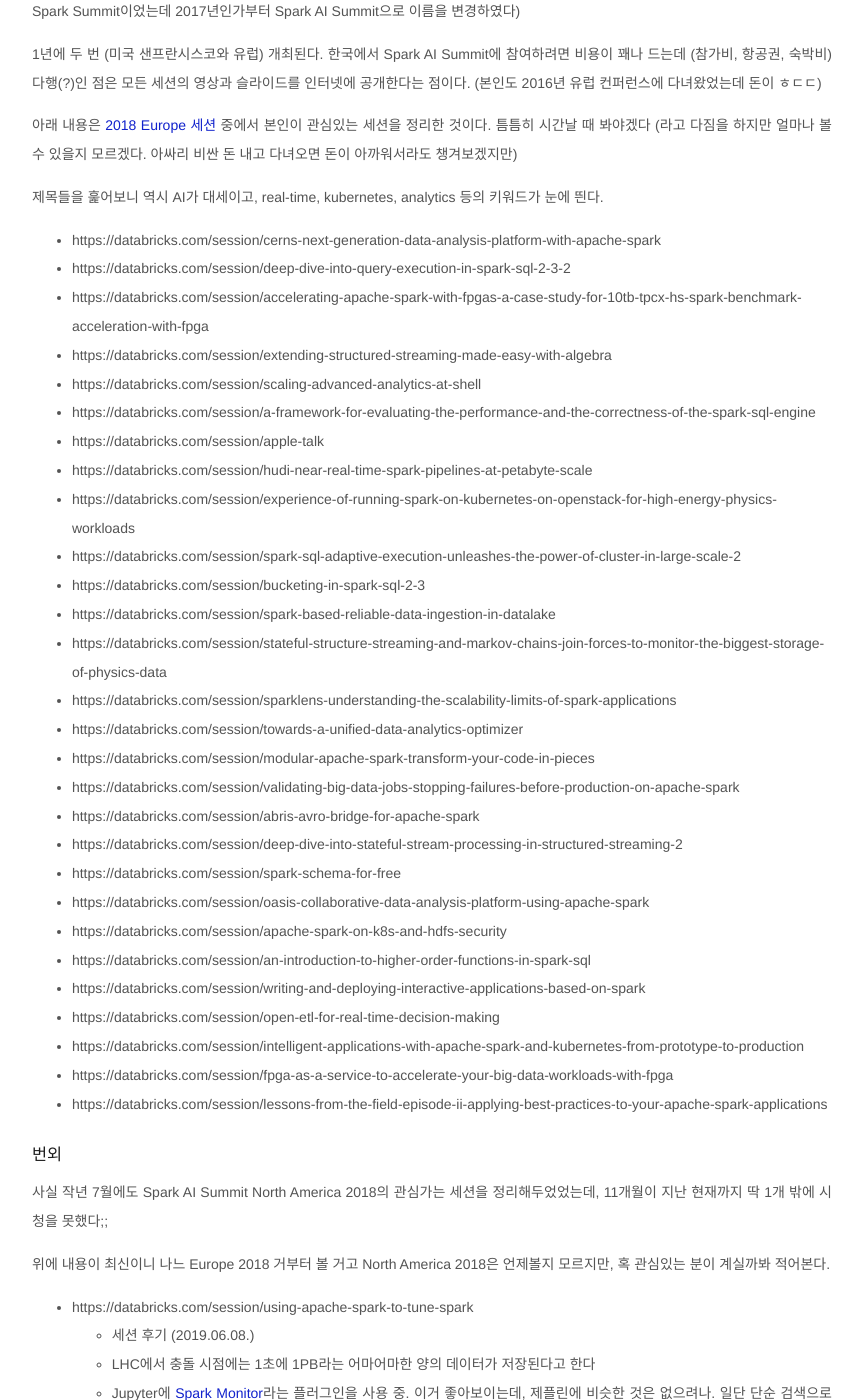
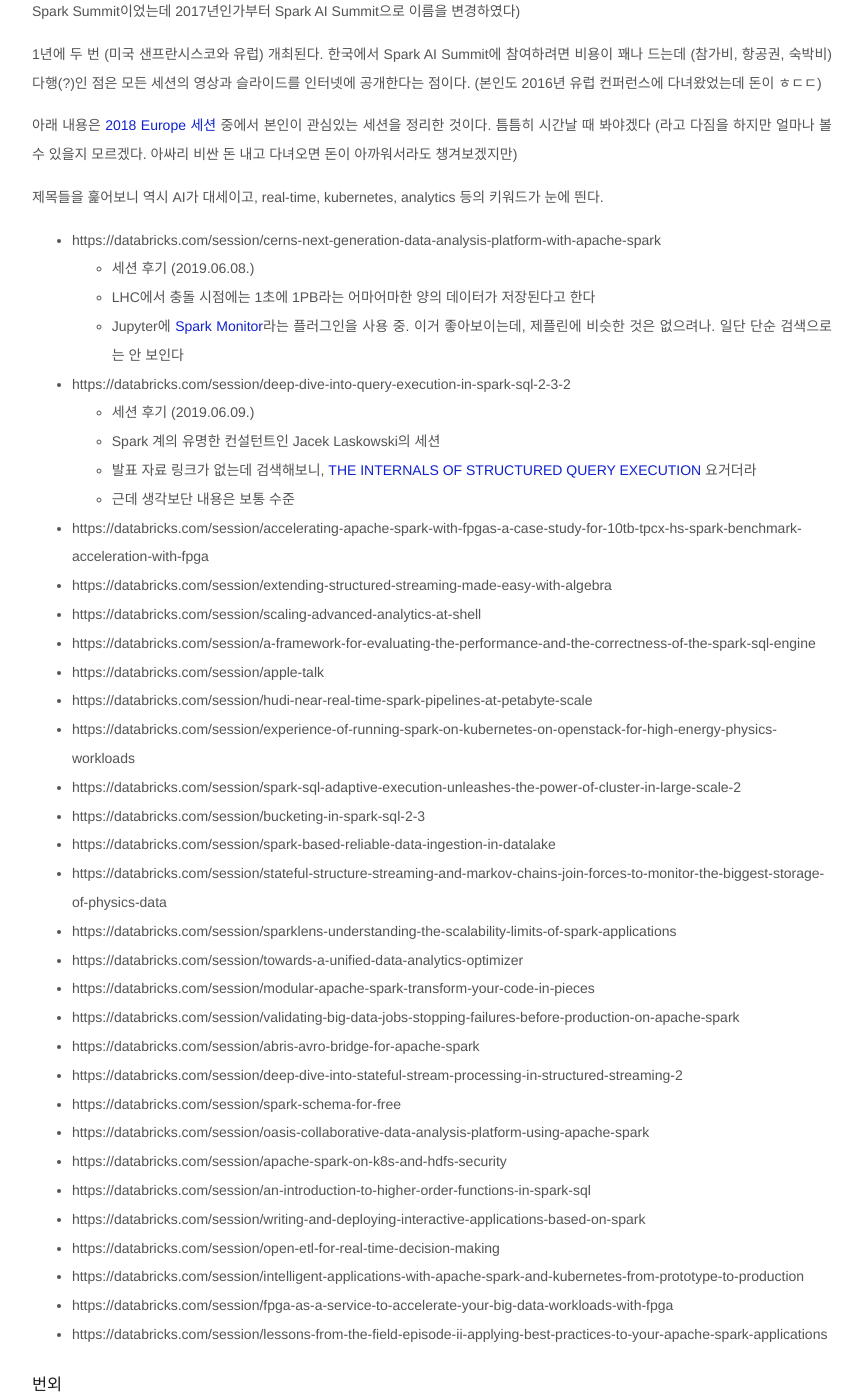
Before and after one commit to jason-heo/jason-heo.github.io, a Jekyll site: the page built from _posts/2019-06-06-spark-ai-summit-2018-eu.md, in a window 1280 px wide and 1400 px high, scrolled down 398 px. Shown: the whole window, without its empty margins (208-1071 px from the left). Built offline with Jekyll 4.4.1, drawn with Linux system fonts in a browser that asks for light colours; comment, search, counter and statistics services are not loaded; some of the changed text lies outside the part shown.

Commit message:
세션 후기 위치 수정

```diff
--- a/_posts/2019-06-06-spark-ai-summit-2018-eu.md
+++ b/_posts/2019-06-06-spark-ai-summit-2018-eu.md
@@ -13,7 +13,14 @@
 제목들을 훑어보니 역시 AI가 대세이고, real-time, kubernetes, analytics 등의 키워드가 눈에 띈다.
 
 - https://databricks.com/session/cerns-next-generation-data-analysis-platform-with-apache-spark
+    - 세션 후기 (2019.06.08.)
+    - LHC에서 충돌 시점에는 1초에 1PB라는 어마어마한 양의 데이터가 저장된다고 한다
+    - Jupyter에 [Spark Monitor](https://krishnan-r.github.io/sparkmonitor/)라는 플러그인을 사용 중. 이거 좋아보이는데, 제플린에 비슷한 것은 없으려나. 일단 단순 검색으로는 안 보인다
 - https://databricks.com/session/deep-dive-into-query-execution-in-spark-sql-2-3-2
+    - 세션 후기 (2019.06.09.)
+    - Spark 계의 유명한 컨설턴트인 Jacek Laskowski의 세션
+    - 발표 자료 링크가 없는데 검색해보니, [THE INTERNALS OF STRUCTURED QUERY EXECUTION](http://blog.jaceklaskowski.pl/spark-workshop/slides/spark-sql-internals-of-structured-query-execution.html#/home) 요거더라
+    - 근데 생각보단 내용은 보통 수준
 - https://databricks.com/session/accelerating-apache-spark-with-fpgas-a-case-study-for-10tb-tpcx-hs-spark-benchmark-acceleration-with-fpga
 - https://databricks.com/session/extending-structured-streaming-made-easy-with-algebra
 - https://databricks.com/session/scaling-advanced-analytics-at-shell
```
Also changed, not shown: other parts of _posts/2019-06-06-spark-ai-summit-2018-eu.md (+0 -7 lines).
